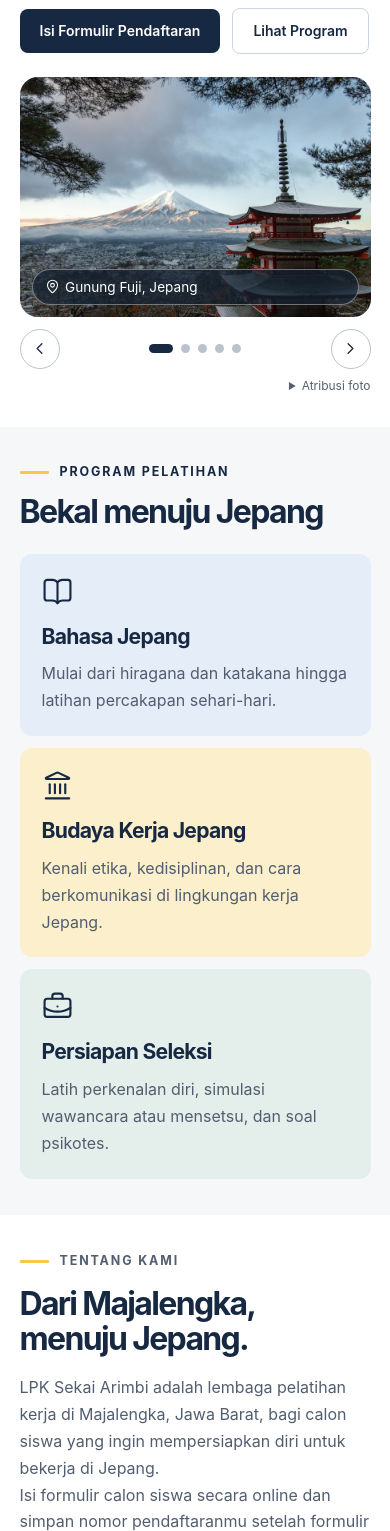
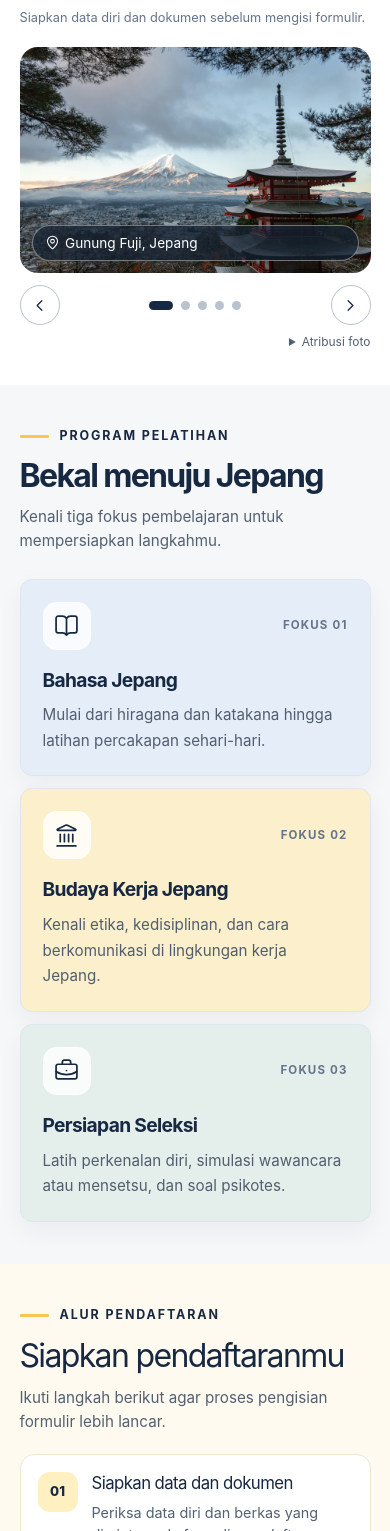
Before and after one commit to LPKSekaiArimbi/fullstack-website, a Next.js app: page / in a window 390 px wide. Shown: the part 469-2000 px from the top of the page. Built offline with nearby package versions, Linux system fonts and the light colour scheme.

Commit message:
Mempercantik landing page.

```diff
--- a/app/brand.css
+++ b/app/brand.css
@@ -8,7 +8,7 @@
 }
 html {
   scroll-behavior: smooth;
-  scroll-padding-top: 24px;
+  scroll-padding-top: 96px;
 }
 body {
   margin: 0;
@@ -202,6 +202,12 @@ article p,
   gap: 12px;
   flex-wrap: wrap;
 }
+.hero-note {
+  margin: 14px 0 0;
+  color: #64748b;
+  font-size: 0.875rem;
+  line-height: 1.5;
+}
 .outline {
   border: 1px solid #bac3cd;
 }
@@ -365,6 +371,13 @@ h2 {
 .program .label {
   margin-bottom: 12px;
 }
+.program-lead,
+.steps-lead {
+  max-width: 620px;
+  margin: 12px 0 0;
+  color: #536072;
+  line-height: 1.6;
+}
 .cards {
   display: grid;
   grid-template-columns: repeat(3, 1fr);
@@ -382,6 +395,44 @@ article:nth-child(2) {
 article:nth-child(3) {
   background: #e4efeb;
 }
+.program-card {
+  border: 1px solid #e0e6ed;
+  box-shadow: 0 10px 24px #1728420d;
+}
+.program-card-heading {
+  display: flex;
+  align-items: center;
+  justify-content: space-between;
+  margin-bottom: 16px;
+}
+.program-card-icon {
+  display: grid;
+  width: 48px;
+  height: 48px;
+  place-items: center;
+  border: 1px solid #ffffffbd;
+  border-radius: 14px;
+  background: #ffffffc9;
+  color: var(--navy);
+}
+.program-card-icon svg {
+  width: 25px;
+  height: 25px;
+  margin: 0;
+}
+.program-card-index {
+  color: #64748b;
+  font-size: 0.72rem;
+  font-weight: 750;
+  letter-spacing: 0.1em;
+  text-transform: uppercase;
+}
+.program-card h3 {
+  font-size: 1.2rem;
+}
+.program-card p {
+  font-size: 0.95rem;
+}
 article > svg {
   width: 31px;
   height: 31px;
@@ -396,13 +447,96 @@ article p {
   margin: 8px 0 0;
   font-size: 1rem;
 }
+.registration-steps {
+  padding: 58px 0;
+  background: #fffaf0;
+}
+.steps-list {
+  display: grid;
+  grid-template-columns: repeat(3, minmax(0, 1fr));
+  gap: 14px;
+  margin: 26px 0 22px;
+  padding: 0;
+  list-style: none;
+}
+.steps-list li {
+  display: flex;
+  align-items: flex-start;
+  gap: 14px;
+  min-width: 0;
+  padding: 20px;
+  border: 1px solid #efe6d2;
+  border-radius: 14px;
+  background: white;
+}
+.step-number {
+  display: grid;
+  width: 40px;
+  height: 40px;
+  flex: 0 0 auto;
+  place-items: center;
+  border-radius: 12px;
+  background: #fff0c2;
+  color: var(--navy);
+  font-size: 0.82rem;
+  font-weight: 800;
+}
+.steps-list h3 {
+  font-size: 1.05rem;
+  line-height: 1.35;
+}
+.steps-list p {
+  margin: 7px 0 0;
+  color: #536072;
+  font-size: 0.9rem;
+  line-height: 1.55;
+}
+.steps-cta {
+  min-height: 48px;
+  color: #fff;
+}
 .about,
 .contact {
   display: grid;
-  grid-template-columns: 1fr 1fr;
+  grid-template-columns: minmax(0, 0.9fr) minmax(0, 1.1fr);
   gap: 7%;
   align-items: center;
   padding: 64px 0;
+}
+.about-copy h2 {
+  margin-bottom: 20px;
+}
+.about-copy p {
+  line-height: 1.68;
+}
+.about-photo {
+  min-width: 0;
+  margin: 0;
+  padding: 9px;
+  border: 1px solid #e3e8ee;
+  border-radius: 18px;
+  background: white;
+  box-shadow: 0 14px 34px #17284212;
+}
+.about-photo img {
+  display: block;
+  width: 100%;
+  aspect-ratio: 4 / 3;
+  border-radius: 12px;
+  object-fit: cover;
+}
+.about-photo figcaption {
+  display: grid;
+  gap: 5px;
+  padding: 10px 4px 2px;
+  color: #64748b;
+  font-size: 0.72rem;
+  line-height: 1.5;
+}
+.about-photo figcaption a {
+  color: #34445b;
+  text-decoration: underline;
+  text-underline-offset: 2px;
 }
 .about p:first-child {
   margin-top: 0;
@@ -438,6 +572,9 @@ footer {
   justify-content: space-between;
   padding: 26px 0;
   font-size: 0.9rem;
+}
+.mobile-sticky-cta {
+  display: none;
 }
 @media (max-width: 900px) {
   nav {
@@ -525,17 +662,35 @@ footer {
   }
   .hero {
     grid-template-columns: 1fr;
-    padding: 32px 0;
-    gap: 23px;
+    padding: 28px 0 34px;
+    gap: 20px;
   }
   .intro {
     padding: 0;
   }
   .hero h1 {
-    font-size: clamp(3.2rem, 10vw, 4.7rem);
+    margin-bottom: 17px;
+    font-size: clamp(2.85rem, 10.5vw, 4rem);
+  }
+  .lead {
+    margin-bottom: 18px;
+    font-size: 1rem;
+  }
+  .hero .actions {
+    display: grid;
+    grid-template-columns: 1fr;
+    gap: 10px;
+  }
+  .hero .actions > a {
+    width: 100%;
+    min-height: 50px;
+  }
+  .hero-note {
+    margin-top: 10px;
+    font-size: 0.8rem;
   }
   .hero-carousel-viewport {
-    height: clamp(240px, 60vw, 350px);
+    height: clamp(220px, 58vw, 320px);
   }
 
   .label {
@@ -548,9 +703,14 @@ footer {
     gap: 18px;
   }
   .program,
+  .registration-steps,
   .about,
   .contact {
-    padding: 36px 0;
+    padding: 42px 0;
+  }
+  .program-lead,
+  .steps-lead {
+    font-size: 0.95rem;
   }
   .contact > div:last-child {
     justify-self: start;
@@ -560,6 +720,63 @@ footer {
   }
   article {
     padding: 22px;
+  }
+  .steps-list {
+    grid-template-columns: 1fr;
+    gap: 10px;
+    margin-top: 20px;
+  }
+  .steps-list li {
+    padding: 17px;
+  }
+  .steps-cta {
+    width: 100%;
+  }
+  .about-copy h2 {
+    margin-bottom: 16px;
+  }
+  .about-photo {
+    padding: 7px;
+    border-radius: 15px;
+  }
+  .about-photo img {
+    border-radius: 10px;
+  }
+  .about-photo figcaption {
+    font-size: 0.75rem;
+  }
+  .home-main {
+    padding-bottom: 88px;
+  }
+  .mobile-sticky-cta {
+    position: fixed;
+    z-index: 30;
+    right: 0;
+    bottom: 0;
+    left: 0;
+    display: flex;
+    align-items: center;
+    justify-content: space-between;
+    gap: 12px;
+    padding: 10px 5% calc(10px + env(safe-area-inset-bottom));
+    border-top: 1px solid #dce2e9;
+    background: #ffffffed;
+    box-shadow: 0 -8px 24px #17284212;
+    backdrop-filter: blur(12px);
+  }
+  .mobile-sticky-cta span {
+    color: var(--navy);
+    font-size: 0.82rem;
+    font-weight: 700;
+  }
+  .mobile-sticky-cta .btn {
+    min-height: 44px;
+    padding: 11px 17px;
+    font-size: 0.88rem;
+    white-space: nowrap;
+  }
+  .mobile-sticky-cta + footer {
+    padding-bottom: calc(26px + 70px + env(safe-area-inset-bottom));
   }
   footer {
     gap: 16px;
--- a/app/page.tsx
+++ b/app/page.tsx
@@ -2,6 +2,7 @@ import Link from "next/link";
 import { BookOpen, BriefcaseBusiness, Landmark } from "lucide-react";
 import { Header, Footer } from "@/components/layout";
 import { HeroCarousel } from "@/components/hero-carousel";
+import { MobileStickyCta } from "@/components/mobile-sticky-cta";
 import { Button } from "@/components/ui/button";
 const programs = [
   {
@@ -24,7 +25,7 @@ export default function Home() {
   return (
     <>
       <Header />
-      <main>
+      <main className="home-main">
         <section className="hero wrap">
           <div className="intro">
             <p className="label">
@@ -37,17 +38,22 @@ export default function Home() {
               ke <em>Jepang.</em>
             </h1>
             <p className="lead">
-              Belajar bahasa Jepang, kenali budaya kerjanya, dan persiapkan diri
-              untuk seleksi kerja bersama LPK Sekai Arimbi di Majalengka.
+              Persiapkan diri untuk bekerja di Jepang melalui pembelajaran
+              bahasa, budaya kerja, dan latihan seleksi di Majalengka.
             </p>
             <div className="actions">
               <Button asChild>
-                <Link href="/pendaftaran">Isi Formulir Pendaftaran</Link>
+                <Link id="hero-registration-cta" href="/pendaftaran">
+                  Daftar Sekarang
+                </Link>
               </Button>
               <Button asChild variant="outline">
                 <a href="#program">Lihat Program</a>
               </Button>
             </div>
+            <p className="hero-note">
+              Siapkan data diri dan dokumen sebelum mengisi formulir.
+            </p>
           </div>
           <HeroCarousel />
         </section>
@@ -58,10 +64,20 @@ export default function Home() {
               PROGRAM PELATIHAN
             </p>
             <h2>Bekal menuju Jepang</h2>
+            <p className="program-lead">
+              Kenali tiga fokus pembelajaran untuk mempersiapkan langkahmu.
+            </p>
             <div className="cards">
-              {programs.map(({ Icon, title, body }) => (
-                <article key={title}>
-                  <Icon />
+              {programs.map(({ Icon, title, body }, index) => (
+                <article key={title} className="program-card">
+                  <div className="program-card-heading">
+                    <span className="program-card-icon">
+                      <Icon aria-hidden="true" />
+                    </span>
+                    <span className="program-card-index">
+                      Fokus 0{index + 1}
+                    </span>
+                  </div>
                   <h3>{title}</h3>
                   <p>{body}</p>
                 </article>
@@ -69,8 +85,58 @@ export default function Home() {
             </div>
           </div>
         </section>
+        <section
+          className="registration-steps"
+          aria-labelledby="registration-steps-title"
+        >
+          <div className="wrap">
+            <p className="label">
+              <i />
+              ALUR PENDAFTARAN
+            </p>
+            <h2 id="registration-steps-title">Siapkan pendaftaranmu</h2>
+            <p className="steps-lead">
+              Ikuti langkah berikut agar proses pengisian formulir lebih lancar.
+            </p>
+            <ol className="steps-list">
+              <li>
+                <span className="step-number">01</span>
+                <div>
+                  <h3>Siapkan data dan dokumen</h3>
+                  <p>
+                    Periksa data diri dan berkas yang diminta pada formulir
+                    pendaftaran.
+                  </p>
+                </div>
+              </li>
+              <li>
+                <span className="step-number">02</span>
+                <div>
+                  <h3>Isi formulir online</h3>
+                  <p>
+                    Lengkapi informasi calon siswa dan unggah dokumen yang
+                    diperlukan.
+                  </p>
+                </div>
+              </li>
+              <li>
+                <span className="step-number">03</span>
+                <div>
+                  <h3>Simpan kode pendaftaran</h3>
+                  <p>
+                    Catat kode yang ditampilkan setelah formulir berhasil
+                    dikirim.
+                  </p>
+                </div>
+              </li>
+            </ol>
+            <Button asChild className="steps-cta">
+              <Link href="/pendaftaran">Mulai Pendaftaran</Link>
+            </Button>
+          </div>
+        </section>
         <section className="wrap about" id="tentang">
-          <div>
+          <div className="about-copy">
             <p className="label">
               <i />
               TENTANG KAMI
@@ -80,8 +146,6 @@ export default function Home() {
               <br />
               menuju Jepang.
             </h2>
-          </div>
-          <div>
             <p>
               LPK Sekai Arimbi adalah lembaga pelatihan kerja di Majalengka,
               Jawa Barat, bagi calon siswa yang ingin mempersiapkan diri untuk
@@ -92,6 +156,38 @@ export default function Home() {
               pendaftaranmu setelah formulir terkirim.
             </p>
           </div>
+          <figure className="about-photo">
+            <img
+              src="/dokumentasi.jpeg"
+              // alt="Ilustrasi kelas bahasa Jepang dengan pengajar menulis di papan"
+              width="960"
+              height="717"
+              loading="lazy"
+              decoding="async"
+            />
+            {/* <figcaption>
+              <span>Foto ilustrasi, bukan dokumentasi kegiatan LPK Sekai Arimbi.</span>
+              <span>
+                "Japanese course" oleh{" "}
+                <a
+                  href="https://commons.wikimedia.org/wiki/File:Japanese_course.jpg"
+                  target="_blank"
+                  rel="noopener noreferrer"
+                >
+                  Rexdanato / Wikimedia Commons
+                </a>
+                {" · "}
+                <a
+                  href="https://creativecommons.org/licenses/by-sa/4.0/"
+                  target="_blank"
+                  rel="noopener noreferrer"
+                >
+                  CC BY-SA 4.0
+                </a>
+                {" · ditampilkan dengan pemotongan ringan"}
+              </span>
+            </figcaption>*/}
+          </figure>
         </section>
         <section id="kontak">
           <div className="wrap contact">
@@ -114,6 +210,7 @@ export default function Home() {
           </div>
         </section>
       </main>
+      <MobileStickyCta />
       <Footer />
     </>
   );
--- /dev/null
+++ b/components/mobile-sticky-cta.tsx
@@ -0,0 +1,31 @@
+"use client";
+
+import { useEffect, useState } from "react";
+import Link from "next/link";
+
+export function MobileStickyCta() {
+  const [visible, setVisible] = useState(false);
+
+  useEffect(() => {
+    const target = document.getElementById("hero-registration-cta");
+    if (!target) return;
+
+    const observer = new IntersectionObserver(
+      ([entry]) => setVisible(entry.intersectionRatio < 0.25),
+      { threshold: [0, 0.25] },
+    );
+    observer.observe(target);
+    return () => observer.disconnect();
+  }, []);
+
+  if (!visible) return null;
+
+  return (
+    <div className="mobile-sticky-cta">
+      <span>Siap memulai?</span>
+      <Link className="btn navy" href="/pendaftaran">
+        Daftar Sekarang
+      </Link>
+    </div>
+  );
+}
```
Also changed, not shown: 1 other file (tests, documents, lock files or other folders).
